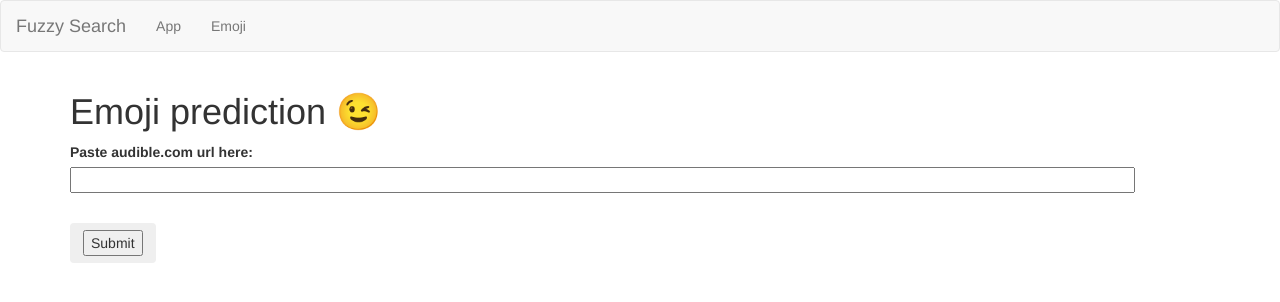
After one commit to weitingwlin/fuzzy_search_flask, a Flask app: page /emoji in a window 1280 px wide. The commit adds this page. Shown: the top 302 px of the page. Run offline with Flask 2, Linux system fonts and the light colour scheme; parts of the project's set-up code (start-up, migrations or seed data) failed here and were passed over; some libraries are stand-ins or nearby versions.

Commit message:
emoji page working

```diff
--- a/app/forms.py
+++ b/app/forms.py
@@ -4,10 +4,15 @@ from wtforms.validators import DataRequired
 
 class AppForm(FlaskForm):
     searchstring = StringField('Search:',default='Apple', validators=[DataRequired()])
+    audible_url = StringField('Paste audible.com url here:',default='', validators=[DataRequired()])
     fiction = BooleanField('Fiction', default=True)
     history = BooleanField('History')
     business = BooleanField('Business')
     submit = SubmitField('Submit')
 
+class emojiForm(FlaskForm):
+    audible_url = StringField('Paste audible.com url here:',default='', validators=[DataRequired()])
+    submit = SubmitField('Submit')
+
 # class N_result(FlaskForm):
 #     increment = SubmitField('increment')
--- a/app/routes.py
+++ b/app/routes.py
@@ -1,6 +1,6 @@
 from app import app
 from flask import render_template, flash, redirect, request, session
-from app.forms import AppForm#, N_result
+from app.forms import AppForm, emojiForm#, N_result
 from app.search_app import search_app, suggestion_plot, plot_2D
 from bokeh.embed import components
 from bokeh.resources import CDN
@@ -31,8 +31,9 @@ def my_app():
                            N_out = session['n_out'],
                         script=script, div=div,  bokeh_js=CDN.render_js())
 
-@app.route('/app/add', methods=['GET', 'POST'])
-def my_app_add():
+@app.route('/emoji', methods=['GET', 'POST'])
+def my_emoji():
+    form = emojiForm()
     # p = suggestion_plot()
     # script, div = components(p)
-    return redirect('/app')
+    return render_template('emoji.html', form = form)
--- a/app/search_app.py
+++ b/app/search_app.py
@@ -184,14 +184,14 @@ def plot_2D(Yin = None, notation = None, sizes = 1):
     source = ColumnDataSource(data=dict(Dim1 = Y[:,0], Dim2 = Y[:,1],
                                         names = notation, sizes = sizes * 0.1,\
                                         colors = color))
-    p = figure(title='Dist. of 10th Grade Students at Lee High')\
+    p = figure(title='2-D representation of the distances between titles')\
                 # x_range=Range1d(-5, 5), y_range=Range1d(-5, 5))
                # , x_range=Range1d(140, 275))
     p.scatter(x='Dim1', y='Dim2', source=source, radius='sizes',\
               fill_color='colors', fill_alpha=0.6,\
               line_color=None)
-    p.xaxis[0].axis_label = 'Weight (lbs)'
-    p.yaxis[0].axis_label = 'Height (in)'
+    p.xaxis[0].axis_label = 'MDS-1'
+    p.yaxis[0].axis_label = 'MDS-2'
     labels = LabelSet(x='Dim1', y='Dim2', text='names', level='glyph',
               x_offset=0, y_offset=0.05, source=source, render_mode='canvas')
     p.add_layout(labels)
--- a/app/templates/app.html
+++ b/app/templates/app.html
@@ -27,9 +27,6 @@
       </form> -->
 
 
-
-
-
       <div class="row">
           <div class="col-md-4">
       <!-- <div> -->
--- a/app/templates/base.html
+++ b/app/templates/base.html
@@ -13,7 +13,7 @@
       </div>
       <ul class="nav navbar-nav">
         <li><a href="/app">App</a></li>
-        <li><a href="/info">Info</a></li>
+        <li><a href="/emoji">Emoji</a></li>
       </ul>
     </div>
   </nav>
--- /dev/null
+++ b/app/templates/emoji.html
@@ -0,0 +1,41 @@
+{% extends "base.html" %}
+{% block app_content %}
+ {{ form.csrf_token }}
+
+  <h1>Emoji prediction 😉</h2>
+    <form class="form-group" action="" method="post">
+        <p>
+          {{ form.hidden_tag() }}
+            {{ form.audible_url.label }}
+            <br>
+            {{ form.audible_url(size=128) }}
+        </p>
+        <br>
+        <button type="button" class="btn">{{ form.submit() }}</button>
+    </form>
+
+
+
+
+
+      <div class="row">
+          <!-- <div class="col-md-6"> -->
+      <!-- <div> -->
+
+
+              <h3>
+                  <!-- {% for res in strout %}
+                    <a href={{ res[1] }} target="_blank">  {{ res[0] }}</a>
+                      <br>
+                  {% endfor %} -->
+              </h3>
+          <!-- </div> -->
+
+      </div>
+
+      <!-- <form method="post">
+          <h3>Print {{ N_out }} results</h3>
+          <input type="submit" value="more" >
+      </form> -->
+
+{% endblock %}
--- a/app/templates/index.html
+++ b/app/templates/index.html
@@ -5,7 +5,7 @@
 
   <h1>Fuzzy search</h2>
 
-  <h3 id="toc_0">&quot;Find the butterfly book, or something like that!&quot;</h3>
+  <h3 id="toc_0">&quot;Find me the butterfly book, or something like that!&quot;</h3>
 
   <p>When we &quot;search&quot; for something from a database, we type a few words that we think are the &quot;keywords&quot;. However, more often when what we type in keywords, what we actually mean is <strong>&quot;show me this butterfly book, or something like that&quot;</strong>. In this case, most of current web application may not give you the book that you actually want.</p>
 
```
